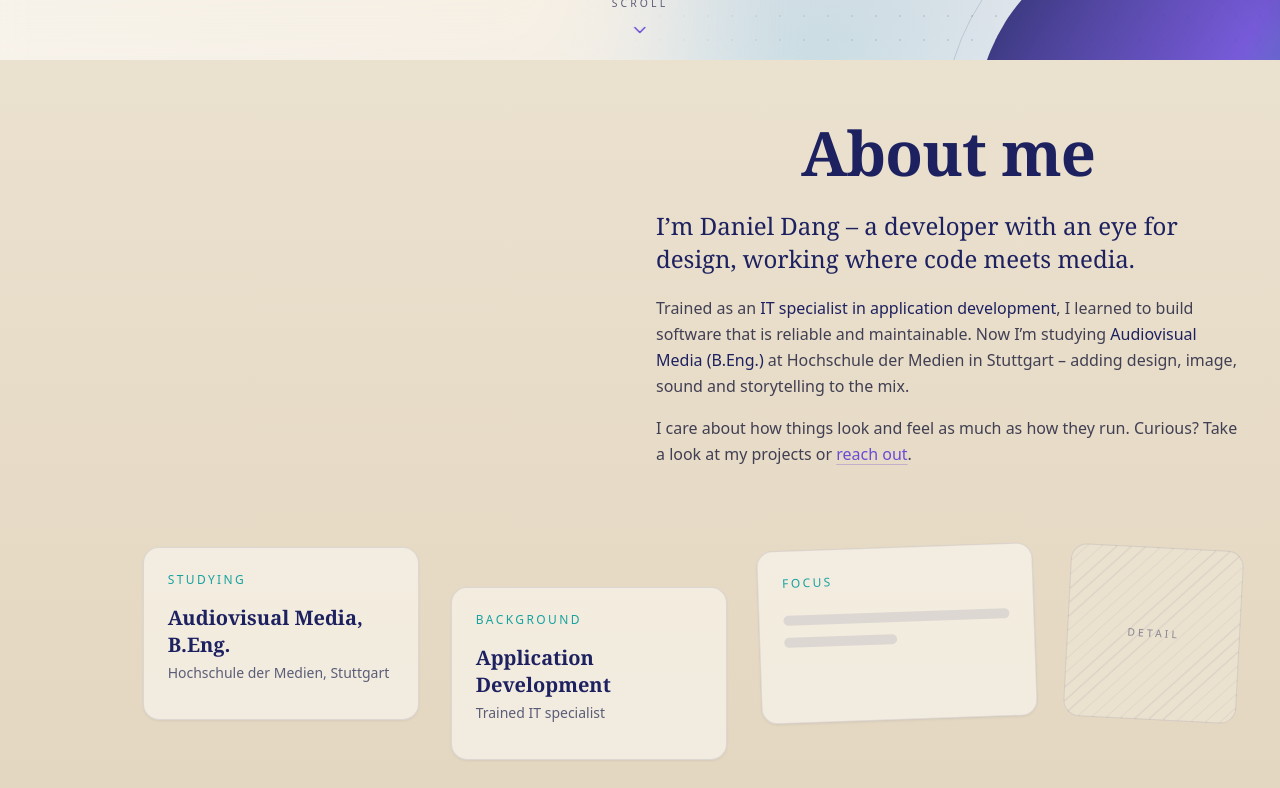
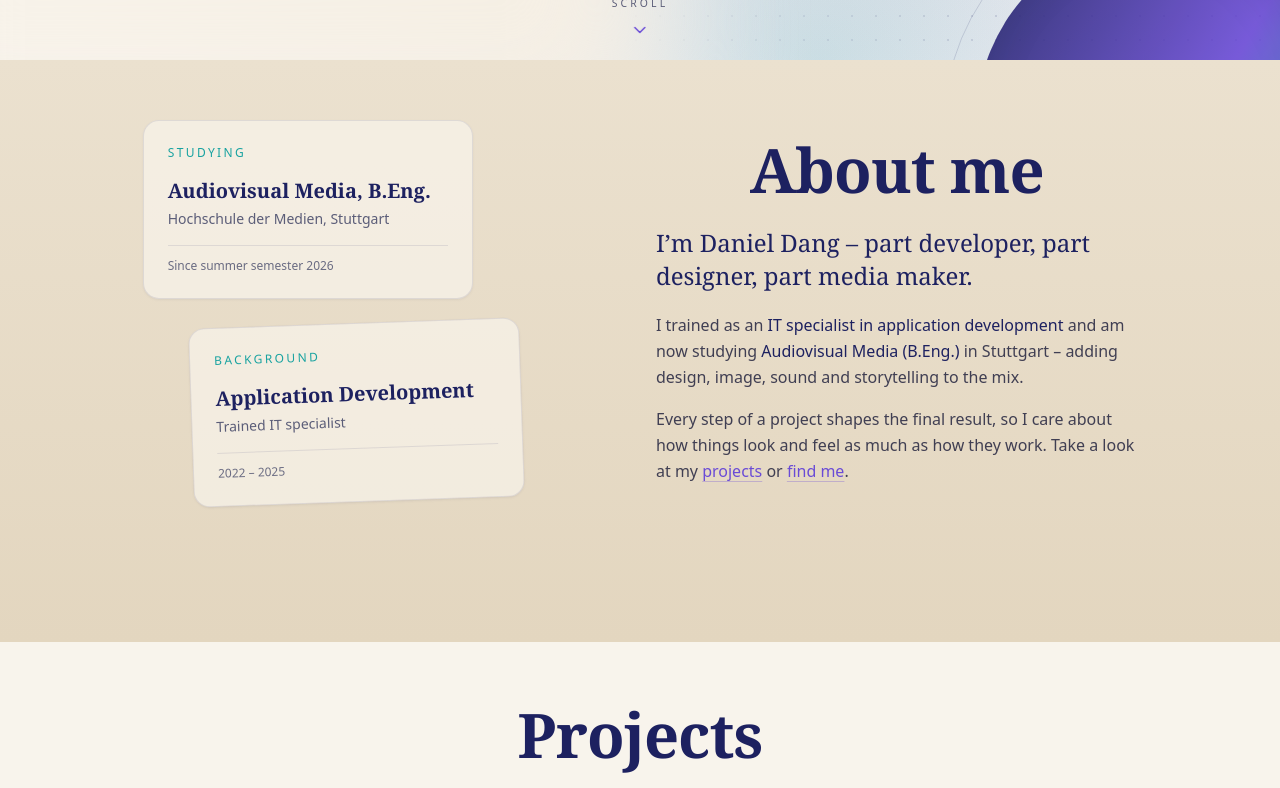
Before and after one commit to QuantumLin/portfolio, a React (Vite) app: page / in a window 1280 px wide. Shown: the part 740-1528 px from the top of the page. Built offline with nearby package versions, Linux system fonts and the light colour scheme.

Commit message:
adjusted about section

```diff
--- a/src/i18n/translations.ts
+++ b/src/i18n/translations.ts
@@ -30,7 +30,7 @@ const en = {
     scrollToAbout: 'Scroll to About',
   },
   hero: {
-    tagline: 'Software Developer · Web · Design · Media',
+    tagline: 'All things **software, web, design & media**.',
     primaryCta: 'View projects',
     secondaryCta: 'Find me',
     portrait: 'Portrait',
@@ -38,17 +38,25 @@ const en = {
   },
   about: {
     title: 'About me',
-    lead: 'I’m Daniel Dang – a developer with an eye for design, working where code meets media.',
+    lead: 'I’m Daniel Dang – part developer, part designer, part media maker.',
     paragraphs: [
-      'Trained as an **IT specialist in application development**, I learned to build software that is reliable and maintainable. Now I’m studying **Audiovisual Media (B.Eng.)** at Hochschule der Medien in Stuttgart – adding design, image, sound and storytelling to the mix.',
-      'I care about how things look and feel as much as how they run. Curious? Take a look at my projects or [reach out](#contact).',
+      'I trained as an **IT specialist in application development** and am now studying **Audiovisual Media (B.Eng.)** in Stuttgart – adding design, image, sound and storytelling to the mix.',
+      'Every step of a project shapes the final result, so I care about how things look and feel as much as how they work. Take a look at my [projects](#projects) or [find me](#contact).',
     ],
     facts: {
-      studying: { label: 'Studying', value: 'Audiovisual Media, B.Eng.', detail: 'Hochschule der Medien, Stuttgart' },
-      background: { label: 'Background', value: 'Application Development', detail: 'Trained IT specialist' },
-      focus: { label: 'Focus' },
+      studying: {
+        label: 'Studying',
+        value: 'Audiovisual Media, B.Eng.',
+        detail: 'Hochschule der Medien, Stuttgart',
+        period: 'Since summer semester 2026',
+      },
+      background: {
+        label: 'Background',
+        value: 'Application Development',
+        detail: 'Trained IT specialist',
+        period: '2022 – 2025',
+      },
     },
-    detailImage: 'Detail',
   },
   projects: {
     title: 'Projects',
@@ -89,7 +97,7 @@ const de: Translation = {
     scrollToAbout: 'Zu „Über mich“ scrollen',
   },
   hero: {
-    tagline: 'Softwareentwicklung · Web · Design · Medien',
+    tagline: 'Alles rund um **Software, Web, Design & Medien**.',
     primaryCta: 'Projekte ansehen',
     secondaryCta: 'Finde mich',
     portrait: 'Porträt',
@@ -97,18 +105,26 @@ const de: Translation = {
   },
   about: {
     title: 'Über mich',
-    lead: 'Ich bin Daniel Dang – Entwickler mit Gespür für Design, an der Schnittstelle von Code und Medien.',
+    lead: 'Ich bin Daniel Dang – Entwickler, Designer und Medienmacher in einem.',
     paragraphs: [
-      'Als ausgebildeter **Fachinformatiker für Anwendungsentwicklung** habe ich gelernt, zuverlässige und wartbare Software zu bauen. Heute studiere ich **Audiovisuelle Medien (B.Eng.)** an der Hochschule der Medien in Stuttgart – und ergänze das um Gestaltung, Bild, Ton und Storytelling.',
-      'Mir ist wichtig, wie sich etwas anfühlt und aussieht – genauso wie, dass es läuft. Neugierig? Schau dir meine Projekte an oder [schreib mir](#contact).',
+      'Nach meiner Ausbildung zum **Fachinformatiker für Anwendungsentwicklung** studiere ich jetzt **Audiovisuelle Medien (B.Eng.)** in Stuttgart – dazu kommen Gestaltung, Bild, Ton und Storytelling.',
+      'Jeder Schritt eines Projekts prägt das Endergebnis. Deshalb achte ich genauso darauf, wie etwas aussieht und sich anfühlt, wie darauf, dass es funktioniert. Schau dir meine [Projekte](#projects) an oder [nimm Kontakt auf](#contact).',
     ],
     facts: {
-      studying: { label: 'Studium', value: 'Audiovisuelle Medien, B.Eng.', detail: 'Hochschule der Medien, Stuttgart' },
+      studying: {
+        label: 'Studium',
+        value: 'Audiovisuelle Medien, B.Eng.',
+        detail: 'Hochschule der Medien, Stuttgart',
+        period: 'Seit Sommersemester 2026',
+      },
       // ­ = soft hyphen, lets the long word break cleanly in narrow cards
-      background: { label: 'Hintergrund', value: 'Anwendungs­entwicklung', detail: 'Ausgebildeter Fachinformatiker' },
-      focus: { label: 'Fokus' },
+      background: {
+        label: 'Hintergrund',
+        value: 'Anwendungs­entwicklung',
+        detail: 'Ausgebildeter Fachinformatiker',
+        period: '2022 – 2025',
+      },
     },
-    detailImage: 'Detail',
   },
   projects: {
     title: 'Projekte',
--- a/src/sections/AboutSection.tsx
+++ b/src/sections/AboutSection.tsx
@@ -1,28 +1,31 @@
 import Container from '../components/layout/Container.tsx'
 import Grid from '../components/layout/Grid.tsx'
 import Section from '../components/layout/Section.tsx'
-import { PlaceholderLines, PlaceholderMedia } from '../components/ui/Placeholder.tsx'
 import Reveal from '../components/ui/Reveal.tsx'
 import RichText from '../components/ui/RichText.tsx'
 import SectionHeading from '../components/ui/SectionHeading.tsx'
 import { useLanguage } from '../i18n/languageContext.ts'
 
+/*
+ * Desktop layout (12 columns): fact cards on the left (cols 2–5), heading and
+ * text on the right (cols 7–11) – one free column on the outer edge keeps the
+ * text away from the border. Phones/tablets: heading → text → cards.
+ */
 function AboutSection() {
   const { t } = useLanguage()
-  const { studying, background, focus } = t.about.facts
-  const facts: { label: string; value?: string; detail?: string }[] = [studying, background, focus]
+  const { studying, background } = t.about.facts
+  const facts = [studying, background]
 
   return (
     <Section id="about" tone="sand">
       <Container>
-        {/* Heading and text share the right half; the heading is centered over the text.
-            Mirrors the contact heading, which is centered over the left half. */}
-        <Grid className="gap-y-6">
-          <Reveal className="col-span-4 md:col-span-6 md:col-start-3 lg:col-span-6 lg:col-start-7">
+        <Grid className="items-center gap-y-12">
+          <div className="col-span-4 md:col-span-6 md:col-start-2 lg:col-span-5 lg:col-start-7 lg:row-start-1">
+            <Reveal>
               <SectionHeading id="about" title={t.about.title} align="center" />
             </Reveal>
 
-          <Reveal delay={0.1} className="col-span-4 md:col-span-6 md:col-start-3 lg:col-span-6 lg:col-start-7">
+            <Reveal delay={0.1} className="mt-6">
               <p className="font-display text-xl leading-snug font-medium text-galaxy md:text-2xl">{t.about.lead}</p>
               <div className="mt-5 space-y-4 text-base leading-relaxed text-ink/80">
                 {t.about.paragraphs.map((paragraph) => (
@@ -32,37 +35,25 @@ function AboutSection() {
                 ))}
               </div>
             </Reveal>
-        </Grid>
+          </div>
 
-        <Grid className="mt-16 gap-y-6 lg:mt-20">
-          {facts.map(({ label, value, detail }, index) => (
-            <Reveal
-              key={label}
-              delay={index * 0.08}
-              className={`col-span-4 md:col-span-4 lg:col-span-3 ${index === 0 ? 'lg:col-start-2' : ''} ${
-                index === 1 ? 'lg:translate-y-10' : ''
-              }`}
-            >
+          {/* Fact cards: stacked, the second one offset and slightly rotated */}
+          <div className="col-span-4 grid gap-6 md:col-span-8 md:grid-cols-2 lg:col-span-4 lg:col-start-2 lg:row-start-1 lg:grid-cols-1">
+            {facts.map(({ label, value, detail, period }, index) => (
+              <Reveal key={label} delay={0.15 + index * 0.08} className={index === 1 ? 'lg:ml-12' : 'lg:mr-12'}>
                 <article
                   className={`h-full rounded-2xl border border-galaxy/10 bg-ivory/70 p-6 shadow-sm shadow-galaxy/5 ${
-                  index === 2 ? 'lg:-rotate-2' : ''
+                    index === 1 ? 'lg:-rotate-2' : ''
                   }`}
                 >
                   <h3 className="mb-4 font-sans text-xs font-medium tracking-[0.2em] text-teal uppercase">{label}</h3>
-                {value ? (
-                  <>
                   <p className="font-display text-xl leading-snug font-semibold text-galaxy hyphens-auto">{value}</p>
-                    {detail && <p className="mt-1 text-sm text-muted">{detail}</p>}
-                  </>
-                ) : (
-                  <PlaceholderLines lines={2} className="mt-6" />
-                )}
+                  <p className="mt-1 text-sm text-muted">{detail}</p>
+                  <p className="mt-4 border-t border-galaxy/10 pt-3 font-sans text-xs text-muted/90 tabular-nums">{period}</p>
                 </article>
               </Reveal>
             ))}
-          <Reveal delay={0.24} className="col-span-4 md:col-span-4 lg:col-span-2 lg:col-start-11 lg:self-end">
-            <PlaceholderMedia label={t.about.detailImage} className="aspect-square rotate-3 bg-sand" />
-          </Reveal>
+          </div>
         </Grid>
       </Container>
     </Section>
--- a/src/sections/HeroSection.tsx
+++ b/src/sections/HeroSection.tsx
@@ -4,6 +4,7 @@ import { HeroSplitStacked } from '../components/decor/HeroSplit.tsx'
 import Container from '../components/layout/Container.tsx'
 import Grid from '../components/layout/Grid.tsx'
 import Button from '../components/ui/Button.tsx'
+import RichText from '../components/ui/RichText.tsx'
 import { PlaceholderMedia } from '../components/ui/Placeholder.tsx'
 import { useLanguage } from '../i18n/languageContext.ts'
 
@@ -37,7 +38,9 @@ function HeroSection() {
               <span className="text-gradient">Dang</span>
             </h1>
 
-            <p className="mt-8 max-w-xl text-lg leading-relaxed text-balance text-muted md:text-xl">{t.hero.tagline}</p>
+            <p className="mt-8 max-w-xl text-lg leading-relaxed text-balance text-muted md:text-xl">
+              <RichText text={t.hero.tagline} />
+            </p>
 
             <div className="mt-12 flex flex-wrap gap-4">
               <Button href="#projects">{t.hero.primaryCta}</Button>
```
Lines whose indentation alone changed are shown as unchanged.
